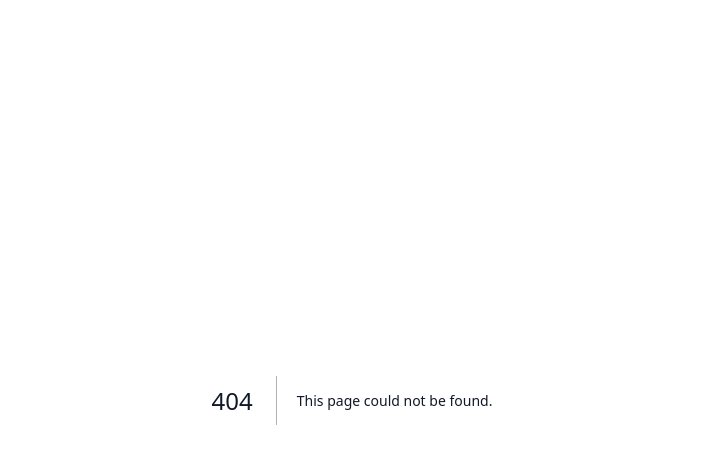
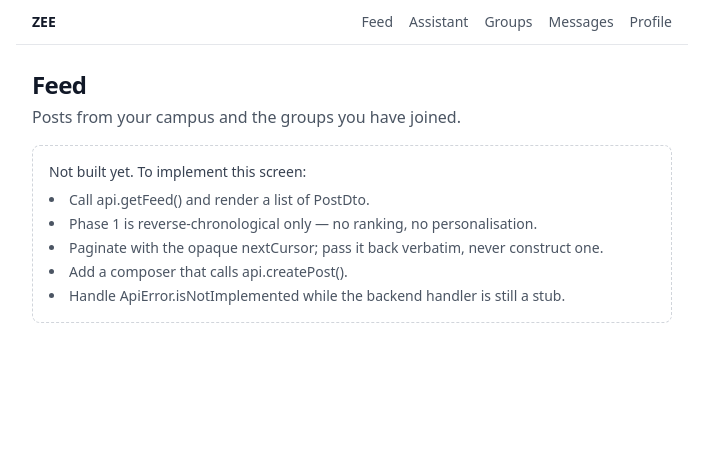
Before and after one commit to dhananjaya-hbc/ZEE-platform, a Next.js app in the folder apps/web/: page /feed in a window 1280 px wide. Before the commit this address had no page. Shown: the top 464 px of the page, without its empty margins (288-991 px from the left). Built offline with nearby package versions, Linux system fonts and the light colour scheme.

Commit message:
feat(web): add feed page placeholder

```diff
--- /dev/null
+++ b/apps/web/src/app/(app)/feed/page.tsx
@@ -0,0 +1,19 @@
+import { PagePlaceholder } from '@/components/PagePlaceholder';
+
+export const metadata = { title: 'Feed' };
+
+export default function FeedPage() {
+  return (
+    <PagePlaceholder
+      title="Feed"
+      description="Posts from your campus and the groups you have joined."
+      buildNotes={[
+        'Call api.getFeed() and render a list of PostDto.',
+        'Phase 1 is reverse-chronological only — no ranking, no personalisation.',
+        'Paginate with the opaque nextCursor; pass it back verbatim, never construct one.',
+        'Add a composer that calls api.createPost().',
+        'Handle ApiError.isNotImplemented while the backend handler is still a stub.',
+      ]}
+    />
+  );
+}
```
